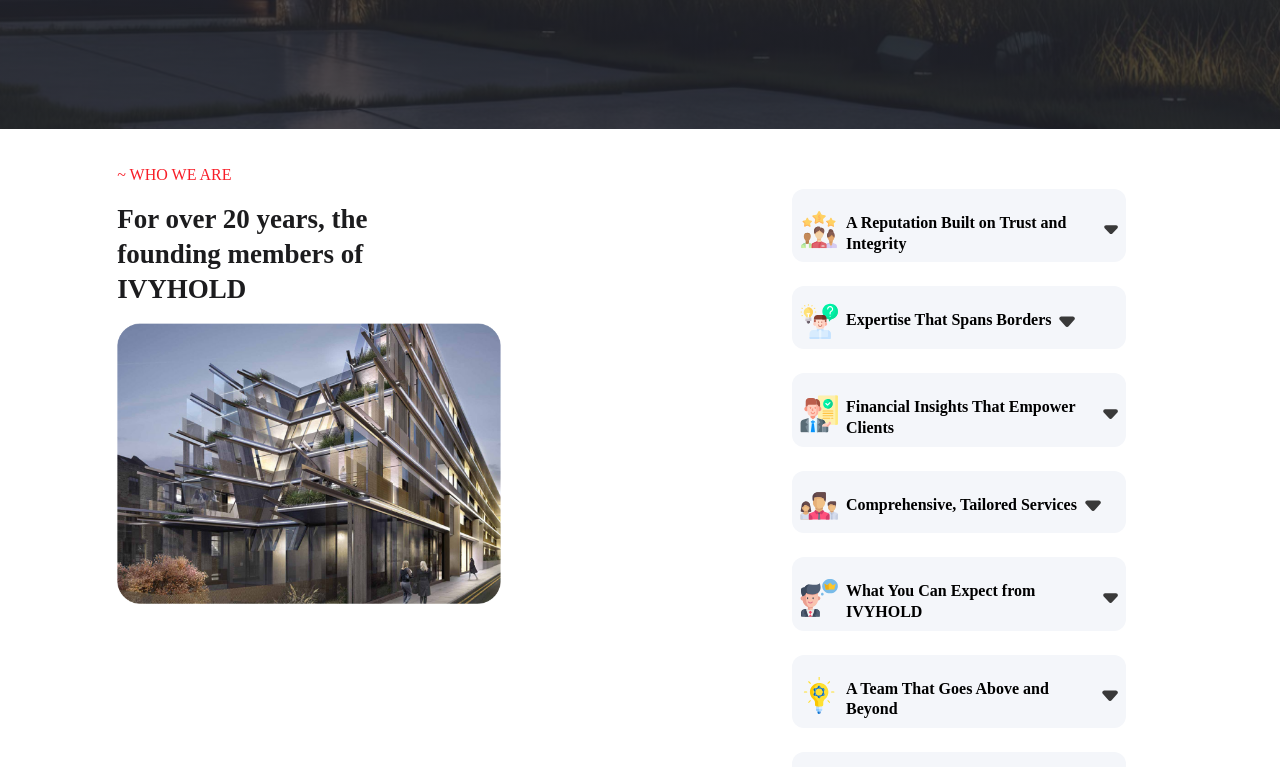
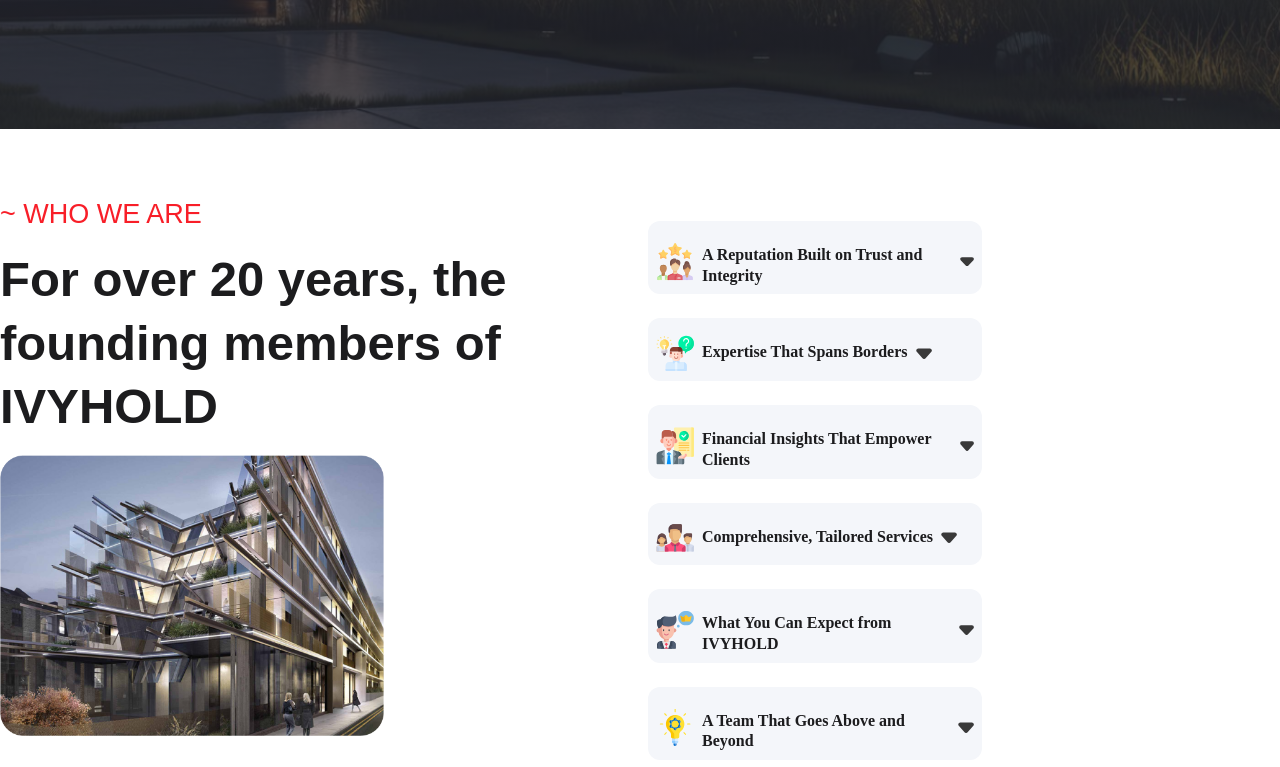
Before and after one commit to Ume-habiba9/web-property-frontend, a React (Vite) app: page /about-us in a window 1280 px wide. Shown: the part 780-1547 px from the top of the page. Built offline with nearby package versions, Linux system fonts and the light colour scheme; a web font is replaced by a local one.

Commit message:
feat-changes

```diff
--- a/src/pages/about/about_us.tsx
+++ b/src/pages/about/about_us.tsx
@@ -1,35 +1,40 @@
-import Header from "./components/header"
-import aboutImg from 'assets/images/about2.png'
-import OurValues from "./components/ourvalues"
-import Stats from "./components/stats"
-import QueriesSection from "./components/queriesSection"
-import ConsultantsSection from "components/layout/components/consultants-section"
-import NewsletterSection from "components/layout/components/newsletter-section"
-import BlogSection from "components/layout/components/blog-section"
+import Container from 'components/core-ui/container/container';
+import BlogSection from 'components/layout/components/blog-section';
+import ConsultantsSection from 'components/layout/components/consultants-section';
+import NewsletterSection from 'components/layout/components/newsletter-section';
+
+import aboutImg from 'assets/images/about2.png';
+
+import Header from './components/header';
+import OurValues from './components/ourvalues';
+import QueriesSection from './components/queriesSection';
+import Stats from './components/stats';
+
 function AboutUs() {
   return (
     <div>
       <Header />
-      <div className="p-9 flex flex-row align-center justify-center gap-9">
-        <div className="flex flex-col gap-4">
-          <h3 className="text-primary font-normal ">~ WHO WE ARE</h3>
-          <p className="font-bold text-2xl w-1/2 text-[#1C1C1E]">For over 20 years,
-            the founding members of
-            IVYHOLD</p>
-          <img className="w-96" src={aboutImg} alt="" />
+      <Container>
+        <div className='py-9 mt-8 flex items-start gap-9 md:gap-12 lg: text-secondary'>
+          <div className='flex flex-col gap-4  '>
+            <h3 className='text-primary font-normal font-primary text-2xl '>~ WHO WE ARE</h3>
+            <h1 className='font-bold text-5xl  font-primary md:max-w-[600px]'>
+              For over 20 years, the founding members of IVYHOLD
+            </h1>
+            <img className='w-96' src={aboutImg} alt='' />
+          </div>
+
+          <div>
+            <OurValues />
+          </div>
         </div>
-
-        <div>
-          <OurValues />
-        </div>
-
-      </div>
+      </Container>
       <Stats />
       <QueriesSection />
       <ConsultantsSection />
-      <BlogSection/>
+      <BlogSection />
       <NewsletterSection />
     </div>
-  )
+  );
 }
-export default AboutUs
+export default AboutUs;
```
